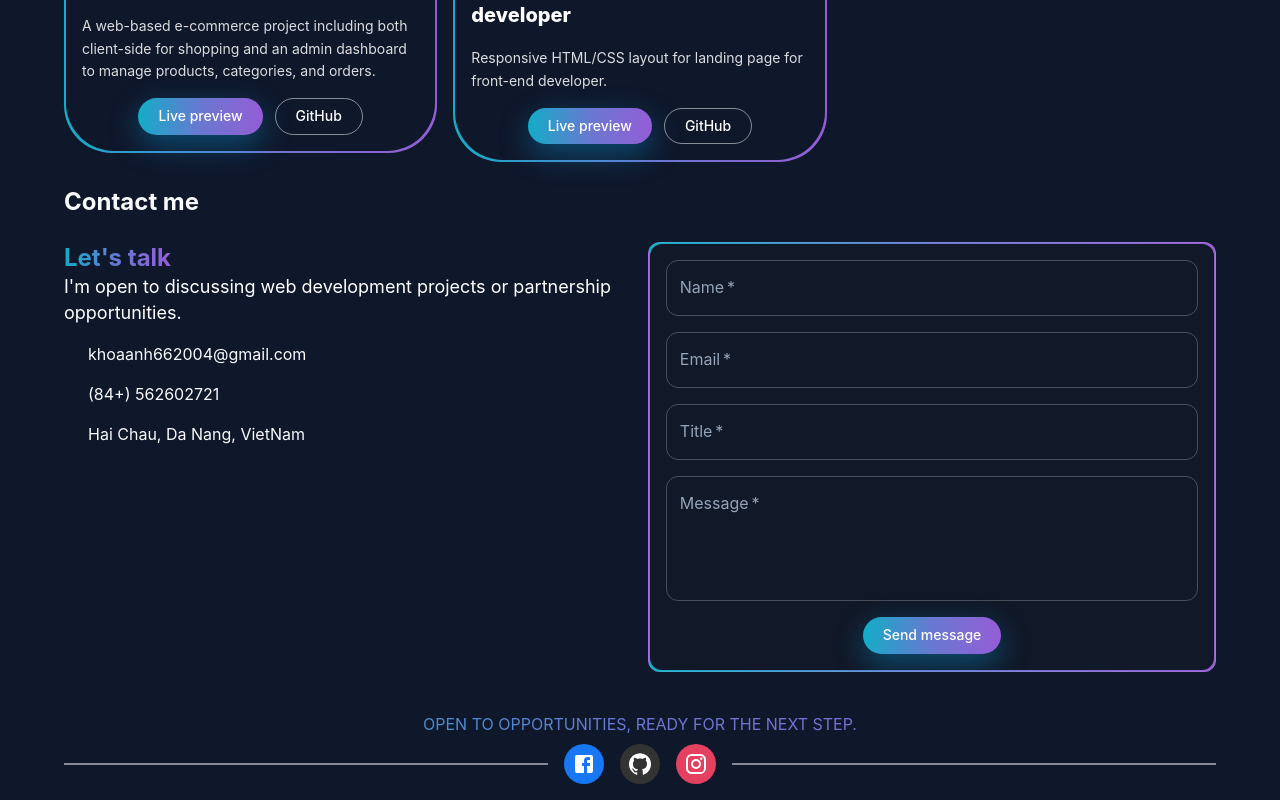
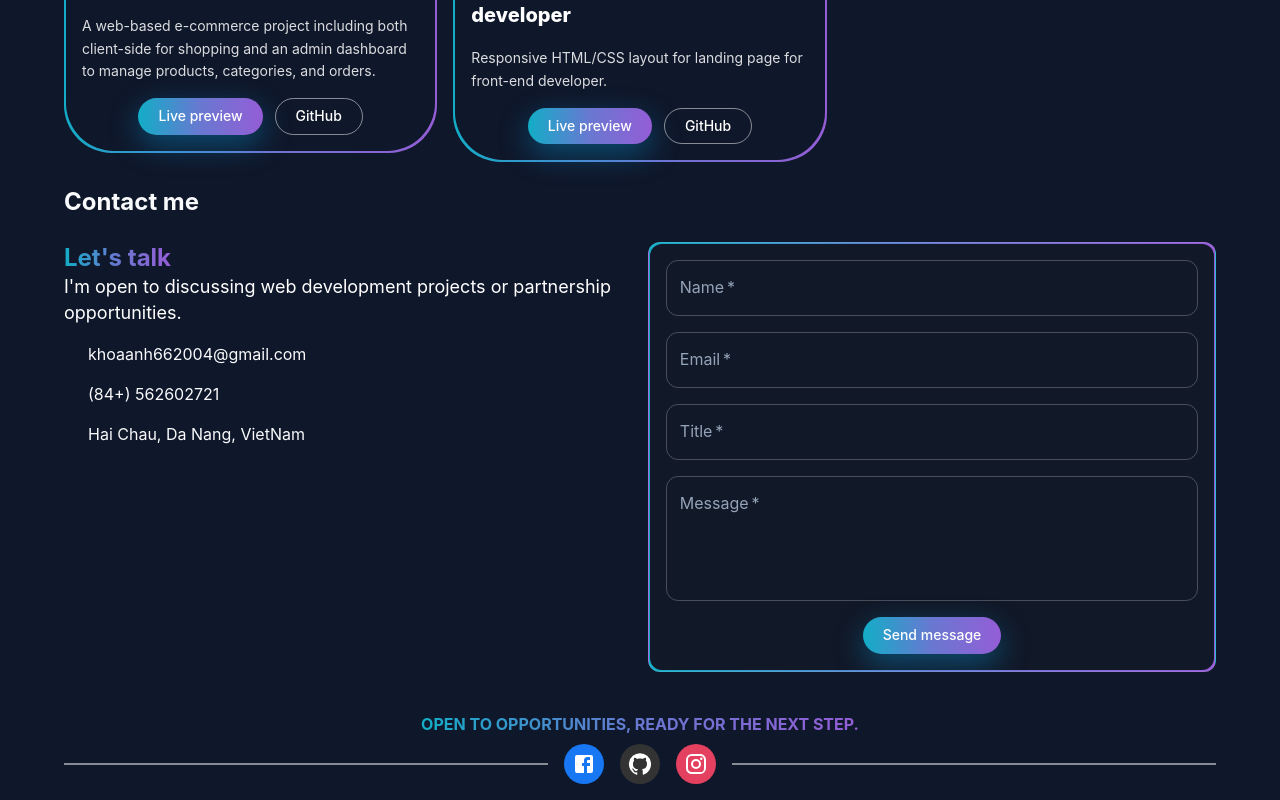
Before and after one commit to akhoa6204/portfolio, a React (Vite) app: page / in a window 1280 px wide. Shown: the part 1291-2091 px from the top of the page. Built offline with nearby package versions, Linux system fonts and the light colour scheme; no server answers; some icons are missing.

Commit message:
update animation

```diff
--- a/src/components/Contact/ContactForm/index.tsx
+++ b/src/components/Contact/ContactForm/index.tsx
@@ -46,10 +46,10 @@ const ContactForm = ({
             sx={{
               mb: 2,
               "& .MuiOutlinedInput-root": {
-                "&:hover fieldset": { borderColor: "#9333ea" },
-                "&.Mui-focused fieldset": { borderColor: "#a855f7" },
+                "&:hover fieldset": { borderColor: "#6978D1" },
+                "&.Mui-focused fieldset": { borderColor: "#6978D1" },
               },
-              "& .MuiInputLabel-root.Mui-focused": { color: "#a855f7" },
+              "& .MuiInputLabel-root.Mui-focused": { color: "#6978D1" },
             }}
             error={!!errors[field.name]}
             helperText={errors[field.name]}
--- a/src/components/Footer/index.tsx
+++ b/src/components/Footer/index.tsx
@@ -1,23 +1,16 @@
-import { Box, Container, Stack, Typography } from "@mui/material";
+import { Box, Container, Stack } from "@mui/material";
 import { socials } from "../../data";
 import SocialIcon from "../SocialIcon";
+import TypographyComponent from "../TypographyComponent";
 
 const Footer = () => {
   return (
     <Container sx={{ py: 2 }}>
-      <Typography
-        sx={{
-          textTransform: "uppercase",
-          textAlign: "center",
-          fontSize: { xs: 14, md: 16 },
-          background: "var(--gradient)",
-          backgroundClip: "text",
-          WebkitTextFillColor: "transparent",
-          mb: 1,
-        }}
-      >
-        Open to opportunities, ready for the next step.
-      </Typography>
+      <Stack alignItems={"center"} mb={1}>
+        <TypographyComponent textTransform={"uppercase"}>
+          Open to opportunities, ready for the next step.
+        </TypographyComponent>
+      </Stack>
       <Stack
         direction="row"
         alignItems="center"
--- a/src/components/Header/index.tsx
+++ b/src/components/Header/index.tsx
@@ -34,9 +34,9 @@ const Header = () => {
               slotProps={{
                 tooltip: {
                   sx: {
-                    bgcolor: "#8b5cf6",
+                    background: "var(--gradient)",
                     color: "white",
-                    fontSize: "0.9rem",
+                    fontSize: 14,
                     borderRadius: "12px",
                     boxShadow: "0 4px 20px rgba(0,0,0,0.3)",
                     px: 2,
@@ -73,7 +73,29 @@ const Header = () => {
               {navLinks.map((item) => (
                 <Button
                   key={item.label}
-                  sx={{ color: "white", fontSize: { xs: 14, sm: 16 } }}
+                  sx={{
+                    position: "relative",
+                    color: "white",
+                    fontSize: { xs: 14, sm: 16 },
+                    "&::after": {
+                      position: "absolute",
+                      content: '""',
+                      left: 0,
+                      right: 0,
+                      bottom: 0,
+                      height: "3px",
+                      width: "100%",
+                      borderRadius: 1,
+                      background: "var(--gradient)",
+                      transform: "scaleX(0)",
+                      transformOrigin: "right",
+                      transition: "transform 0.3s ease-in-out",
+                    },
+                    "&:hover::after": {
+                      transform: "scaleX(1)",
+                      transformOrigin: "left",
+                    },
+                  }}
                   href={`#${item.path}`}
                   component="a"
                 >
```
